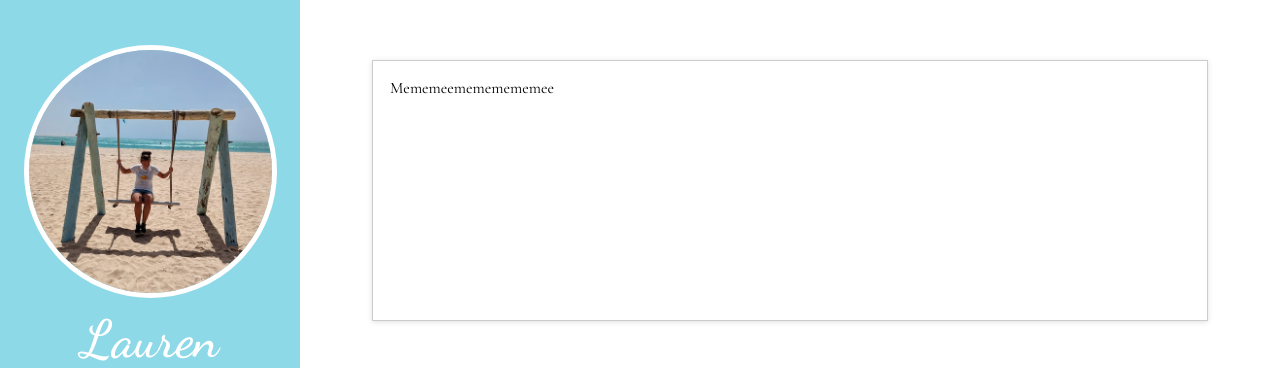
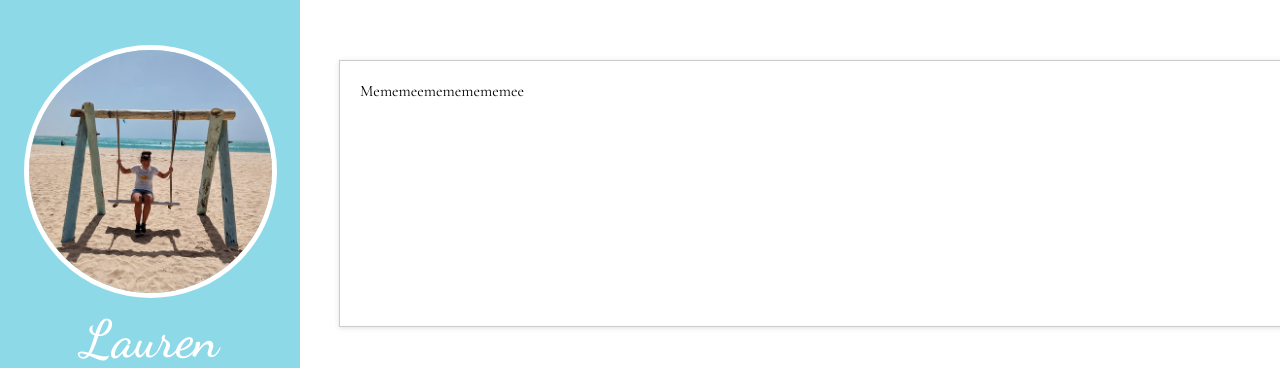
Before and after one commit to bourriquet/blog, a Gatsby site: page / in a window 1280 px wide. Shown: the top 368 px of the page. Built offline with nearby package versions, Linux system fonts and the light colour scheme; Gatsby itself is replaced by a stand-in of ours.

Commit message:
Increase size of content

```diff
--- a/src/index.css
+++ b/src/index.css
@@ -83,7 +83,7 @@
 }
 
 .content {
-  min-width: 800px;
+  min-width: 1000px;
   margin: 60px;
 
   display: flex;
@@ -93,7 +93,7 @@
 }
 
 .content-box {
-  width: 800px;
+  width: 1000px;
   border: 1px solid #CCCCCC;
   box-shadow: rgba(99, 99, 99, 0.2) 0px 1px 5px 0px;
 }
```
